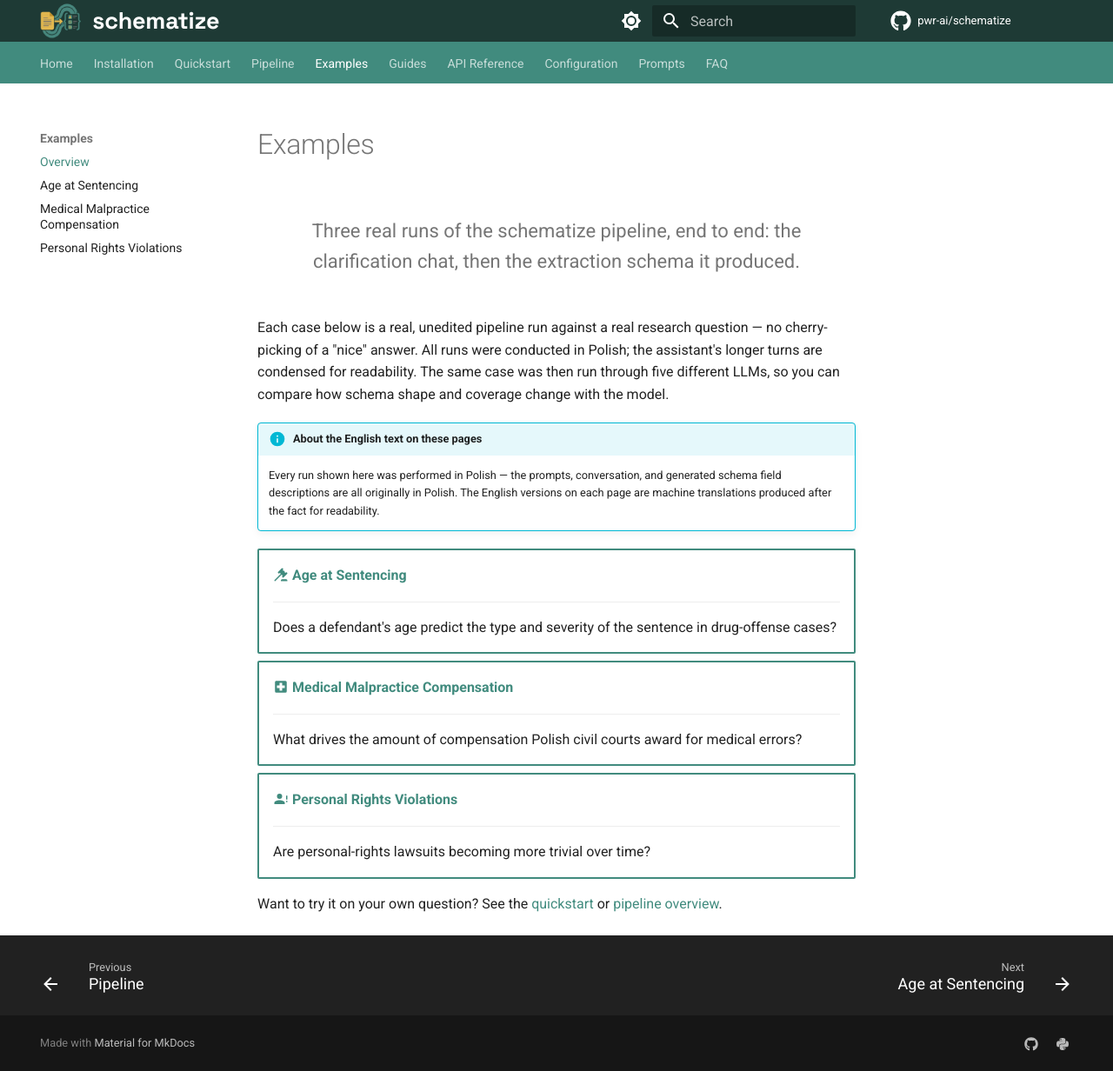
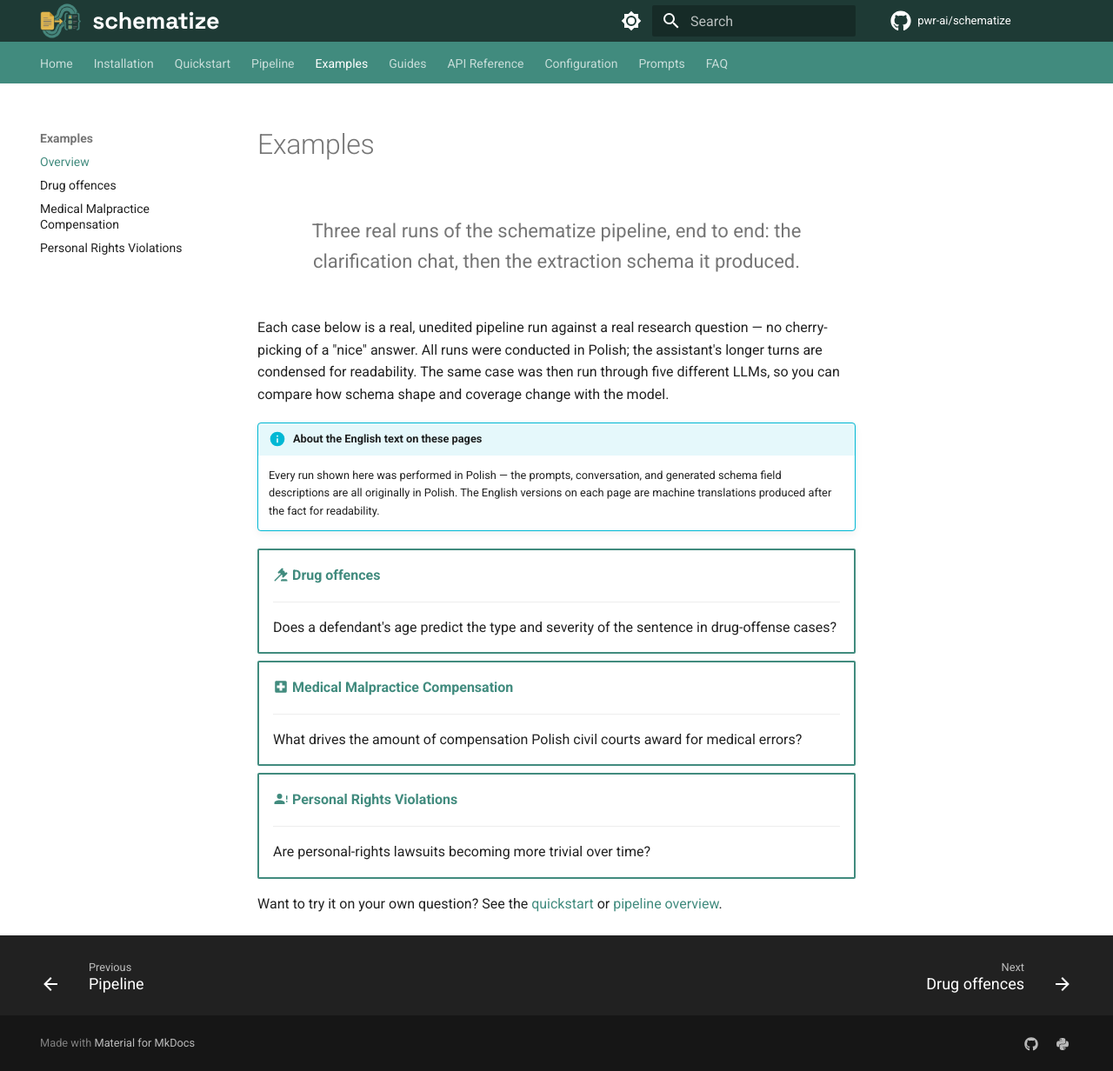
Before and after one commit to pwr-ai/schematize, an MkDocs documentation site: the page built from docs/examples/index.md, in a window 1280 px wide and 1232 px high. Shown: the whole window at 87% size. Built offline with MkDocs 1.6.1 and Material for MkDocs 9.7.7, drawn with Linux system fonts in a browser that asks for light colours; comment, search, counter and statistics services are not loaded.

Commit message:
refactor: rename "Age at Sentencing" to "Drug offences" in documentation and update related files

```diff
--- a/docs/examples/age.md
+++ b/docs/examples/age.md
@@ -1,4 +1,4 @@
-# Age at Sentencing
+# Drug offences
 
 The relationship between a defendant's age and sentence severity in drug-offense cases.
 
--- a/docs/examples/index.md
+++ b/docs/examples/index.md
@@ -13,7 +13,7 @@ Each case below is a real, unedited pipeline run against a real research questio
 
 <div class="grid cards case-cards" markdown>
 
--   **[:material-gavel: Age at Sentencing](age.md)**
+-   **[:material-gavel: Drug offences](age.md)**
 
     ---
 
--- a/mkdocs.yml
+++ b/mkdocs.yml
@@ -59,7 +59,7 @@ nav:
   - Pipeline: pipeline.md
   - Examples:
       - Overview: examples/index.md
-      - Age at Sentencing: examples/age.md
+      - Drug offences: examples/age.md
       - Medical Malpractice Compensation: examples/medical_errors.md
       - Personal Rights Violations: examples/personal_rights.md
   - Guides:
```
Also changed, not shown: 5 other files.
